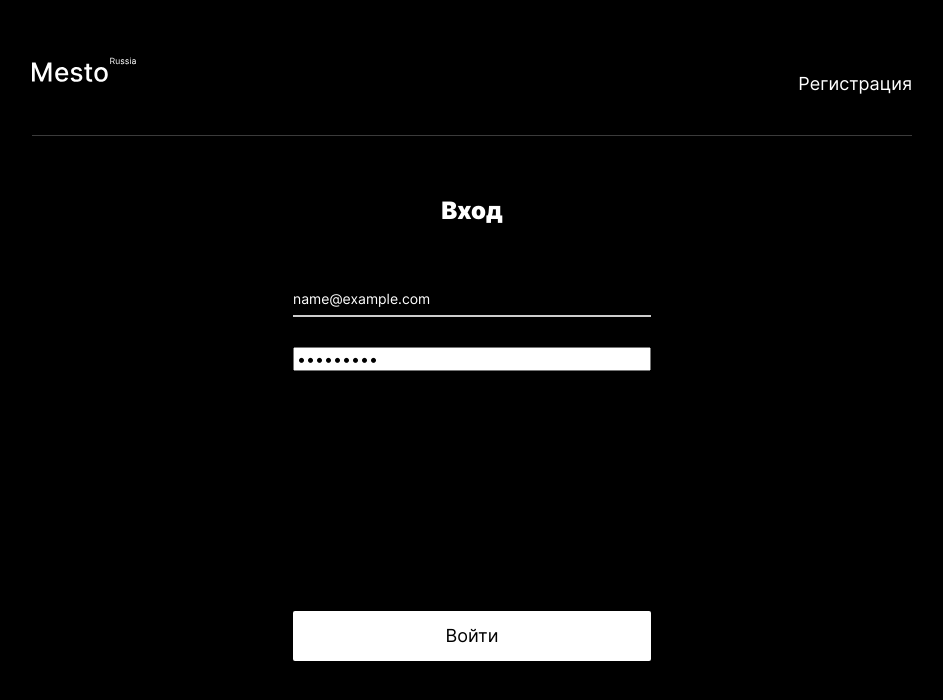
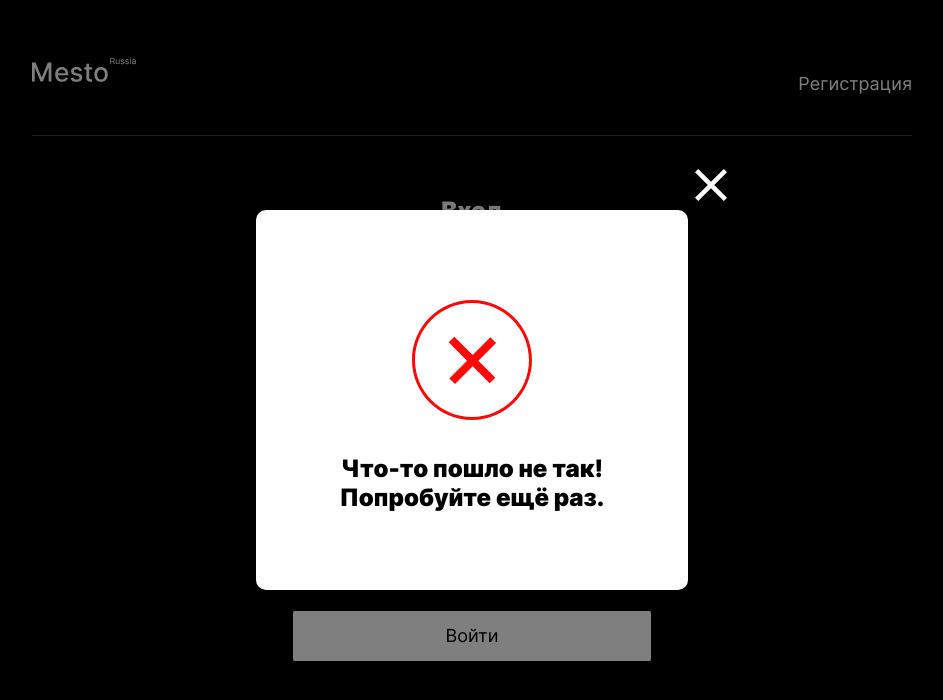
Before and after one commit to maximtsirlin/react-mesto-auth, a React (Create React App) app: page /sign-in in a window 1280 px wide. Both pictures are taken after typing "name@example.com", "Sample123" into the empty fields and a click on the button "Войти". Shown: the top 700 px of the page, without its empty margins (168-1111 px from the left). Built offline with nearby package versions, Linux system fonts and the light colour scheme; no server answers.

Commit message:
fix bugs

```diff
--- a/src/components/App.js
+++ b/src/components/App.js
@@ -51,6 +51,11 @@ function App(props) {
     status: "",
     message: "",
   });
+
+  const [loginErrorMessage, setLoginErrorMessage] = useState("");
+
+  const [showLoginError, setShowLoginError] = useState(false);
+
 
   const navigate = useNavigate();
 
@@ -129,14 +134,16 @@ function App(props) {
       .then((res) => {
         setToken(res.token);
         localStorage.setItem("jwt", res.token);
-
         navigate("/");
       })
       .catch((err) => {
+        setIsOpenInfoTooltip(true);
         console.log(err);
-        setLoginError("Что-то пошло не так! Попробуйте ещё раз.");
+        setLoginErrorMessage("Что-то пошло не так! Попробуйте ещё раз.");
+        setShowLoginError(true);
       });
   };
+
 
 
   const logOut = () => {
@@ -151,36 +158,10 @@ function App(props) {
   const handleHamburgerMenuClick = () => {
     setHamburgerOpen(!isHamburgerOpen);
   };
-  // useEffect(() => {
-  //   const jwt = localStorage.getItem('jwt');
-
-  //   if (jwt) {
-  //     auth
-  //       .getContent(jwt)
-  //       .then((res) => {
-  //         if (res) {
-  //           setEmail(res.data.email);
-  //           setLoggedIn(true);
-  //           navigate('/');
-  //         }
-  //       })
-  //       .catch((err) => console.log(err));
-  //   }
-  // }, [navigate]);
 
 
 
-  // useEffect(() => {
-  //   Promise.all([api.getUserInfo(), api.getInitialCards()])
-  //     .then(([userInfo, initialCards]) => {
-  //       setCurrentUser(userInfo)
-  //       setCards(initialCards);
-  //     })
-  //     .catch((err) => console.log(err));
-  //   if (localStorage.getItem('jwt')) {
-  //     setLoggedIn(true)
-  //   }
-  // }, [])
+
 
 
 
@@ -285,17 +266,6 @@ function App(props) {
 
 
 
-
-  // function onSignOut() {
-  //   // localStorage.removeItem('jwt');
-  //   // setLoggedIn(false);
-  //   // setHamburgerMenu(false);
-  //   // history.push('/sign-in');
-  // }
-
-  // function onSignOut() {
-
-  // }
 
   return (
 
@@ -411,7 +381,9 @@ function App(props) {
           isOpen={isOpenInfoTooltip}
           onClose={closeAllPopups}
           alt={"Статус"}
+          loginErrorMessage={loginErrorMessage}
         />
+
       </div>
     </CurrentUserContext.Provider>
 
--- a/src/components/InfoTooltip.js
+++ b/src/components/InfoTooltip.js
@@ -3,8 +3,9 @@ import infoToltipSuccess from "../images/icon-success.svg";
 import infoToltipFail from "../images/icon-error.svg";
 import { usePopupClose } from "./hooks/usePopupClose";
 
-const InfoTooltip = ({ onClose, isOpen, isRegister }) => {
+const InfoTooltip = ({ onClose, isOpen, isRegister, loginErrorMessage }) => {
   usePopupClose(isOpen, onClose);
+
   return (
     <div className={`popup ${isOpen ? 'popup_opened' : ''}`}>
       <div className='popup__container'>
@@ -19,13 +20,12 @@ const InfoTooltip = ({ onClose, isOpen, isRegister }) => {
           src={isRegister.status ? infoToltipSuccess : infoToltipFail}
           alt="Статус"
         ></img>
-                <p className="popup__title popup__title_center"> {isRegister.message}</p>
+        <p className="popup__title popup__title_center">
+          {isRegister.status ? isRegister.message : loginErrorMessage}
+        </p>
       </div>
     </div>
   );
-
-
-
 };
 
 export default InfoTooltip;
--- a/src/components/Login.js
+++ b/src/components/Login.js
@@ -6,6 +6,7 @@ import { useState } from 'react';
 const Login = (props) => {
     const [email, setEmail] = useState('');
     const [password, setPassword] = useState('');
+
 
     function handleAddEmail(e) {
         setEmail(e.target.value);
```
Lines whose indentation alone changed are shown as unchanged.
